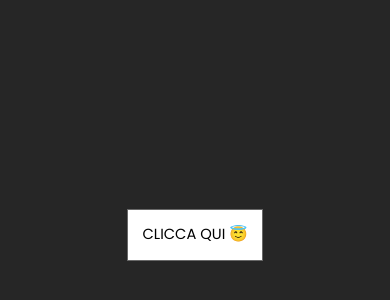
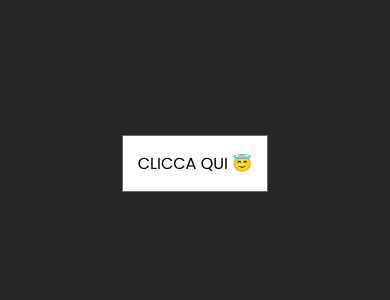
Before and after one commit to L0MB4/Sofia, a plain HTML site: page index.htm in a window 390 px wide. Shown: the part 246-546 px from the top of the page. Drawn offline with Linux system fonts and the light colour scheme.

Commit message:
Respnsive

```diff
--- a/style.css
+++ b/style.css
@@ -66,3 +66,42 @@ body{
       opacity: 1;
     }
   }
+
+@media screen and (max-width: 600px) {
+    body {
+        font-size: 10pt;
+    }
+
+    .contenitore {
+        width: 90%;
+        margin-top: 20rem; /* Ridotto per adattarsi meglio al display mobile */
+    }
+
+    #bottone {
+        padding: 0.8rem;
+        font-size: 10pt;
+    }
+
+    #notte {
+        font-size: 30pt; /* Ridotto per essere leggibile sui dispositivi mobili */
+        margin-top: -2rem;
+    }
+}
+
+/* Media Query per schermi medi (tablet) */
+@media screen and (max-width: 768px) {
+    .contenitore {
+        width: 85%;
+        margin-top: 25rem; /* Aggiusta la distanza in base alla dimensione dello schermo */
+    }
+
+    #bottone {
+        padding: 1rem;
+        font-size: 12pt;
+    }
+
+    #notte {
+        font-size: 36pt;
+        margin-top: -2.5rem;
+    }
+}
```
